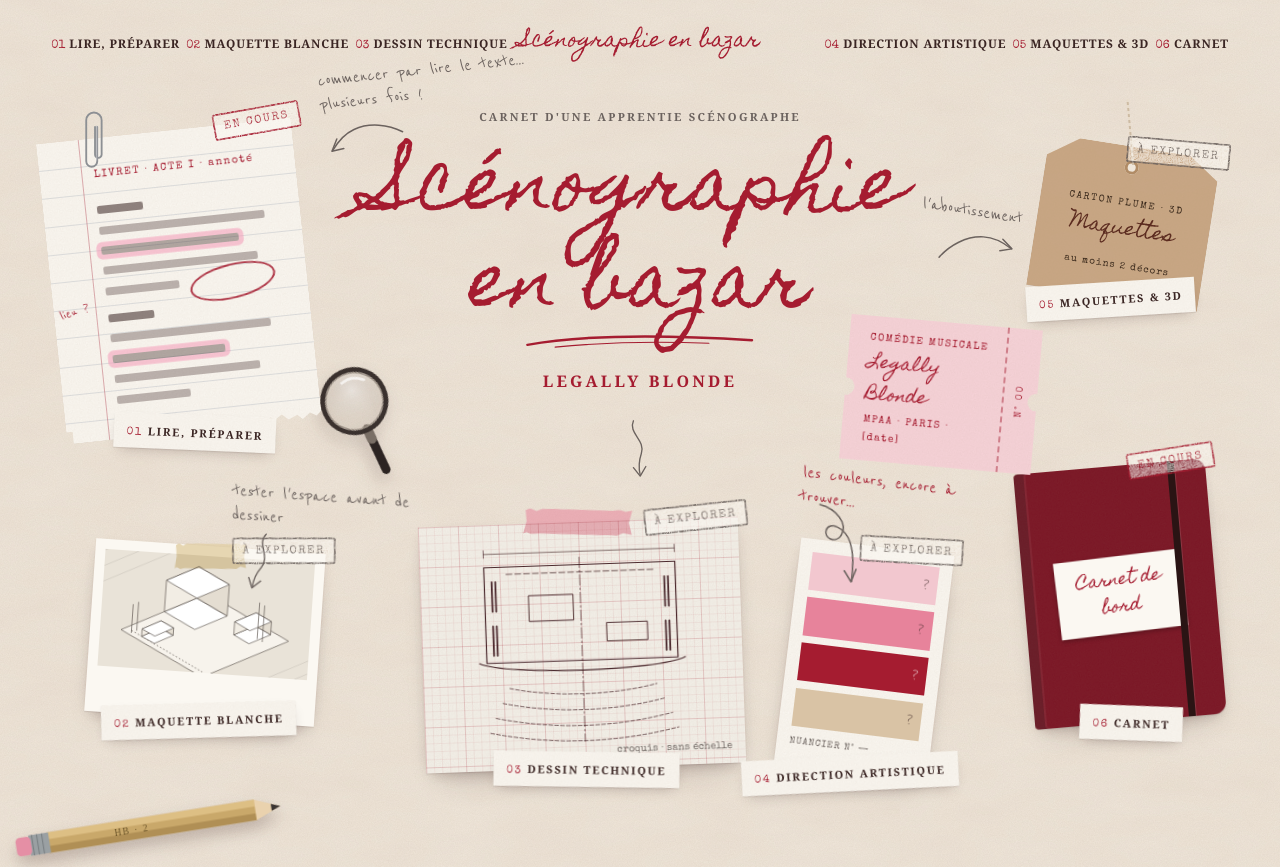
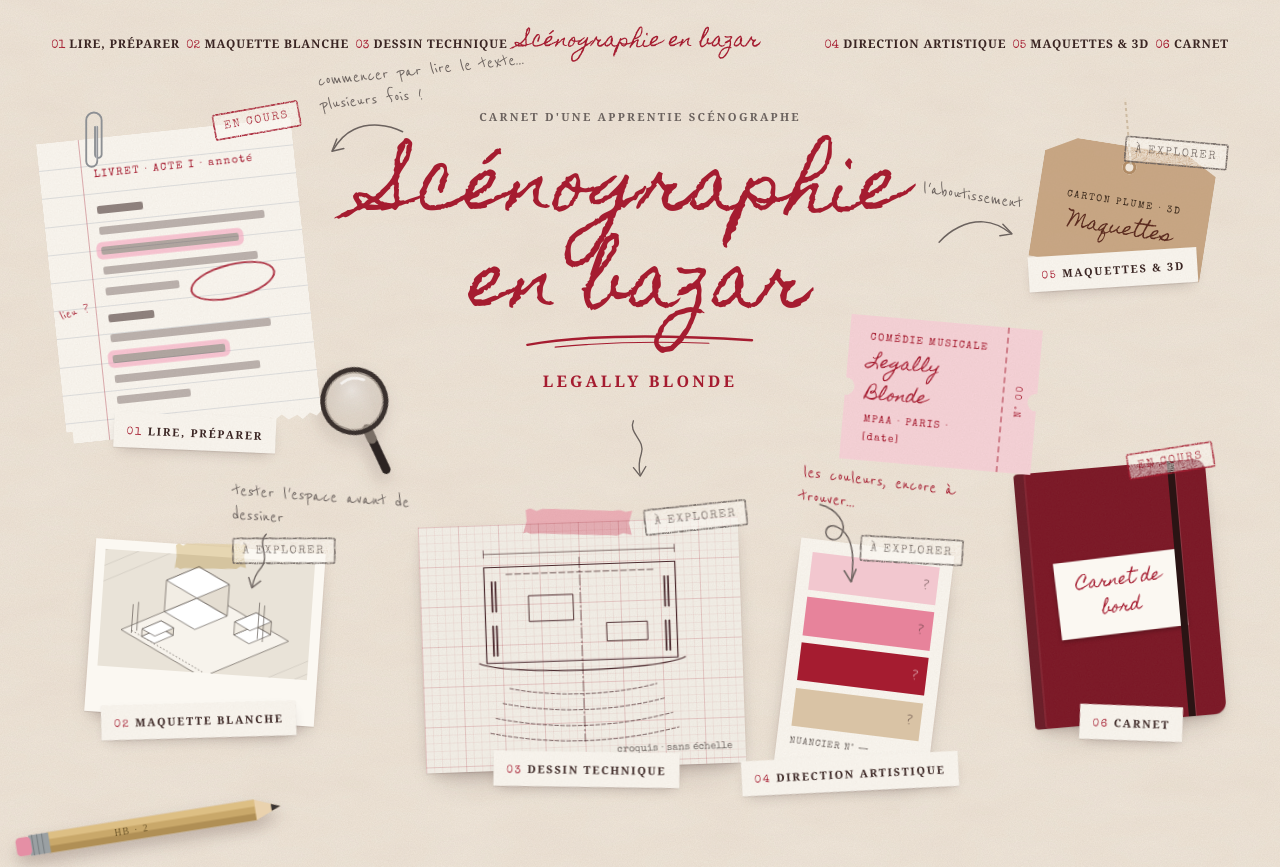
Before and after one commit to Heloisecv/scenographie_en_bazar, a plain HTML site: page index.html in a window 1280 px wide. Shown: the top 867 px of the page. Drawn offline with nearby package versions, Linux system fonts and the light colour scheme; a web font is replaced by a local one.

Commit message:
phrase en moins

```diff
--- a/index.html
+++ b/index.html
@@ -91,7 +91,6 @@
         <div class="papier papier--kraft etiquette-kraft">
           <span class="machine" style="font-size:.6rem; letter-spacing:.18em;">CARTON PLUME · 3D</span>
           <span class="plume" style="display:block;">Maquettes</span>
-          <span class="machine" style="font-size:.6rem; letter-spacing:.12em;">au moins 2 décors</span>
         </div>
         <span class="objet__nom"><span class="num">05</span>Maquettes &amp; 3D</span>
         <span data-statut-page="05"></span>
```
